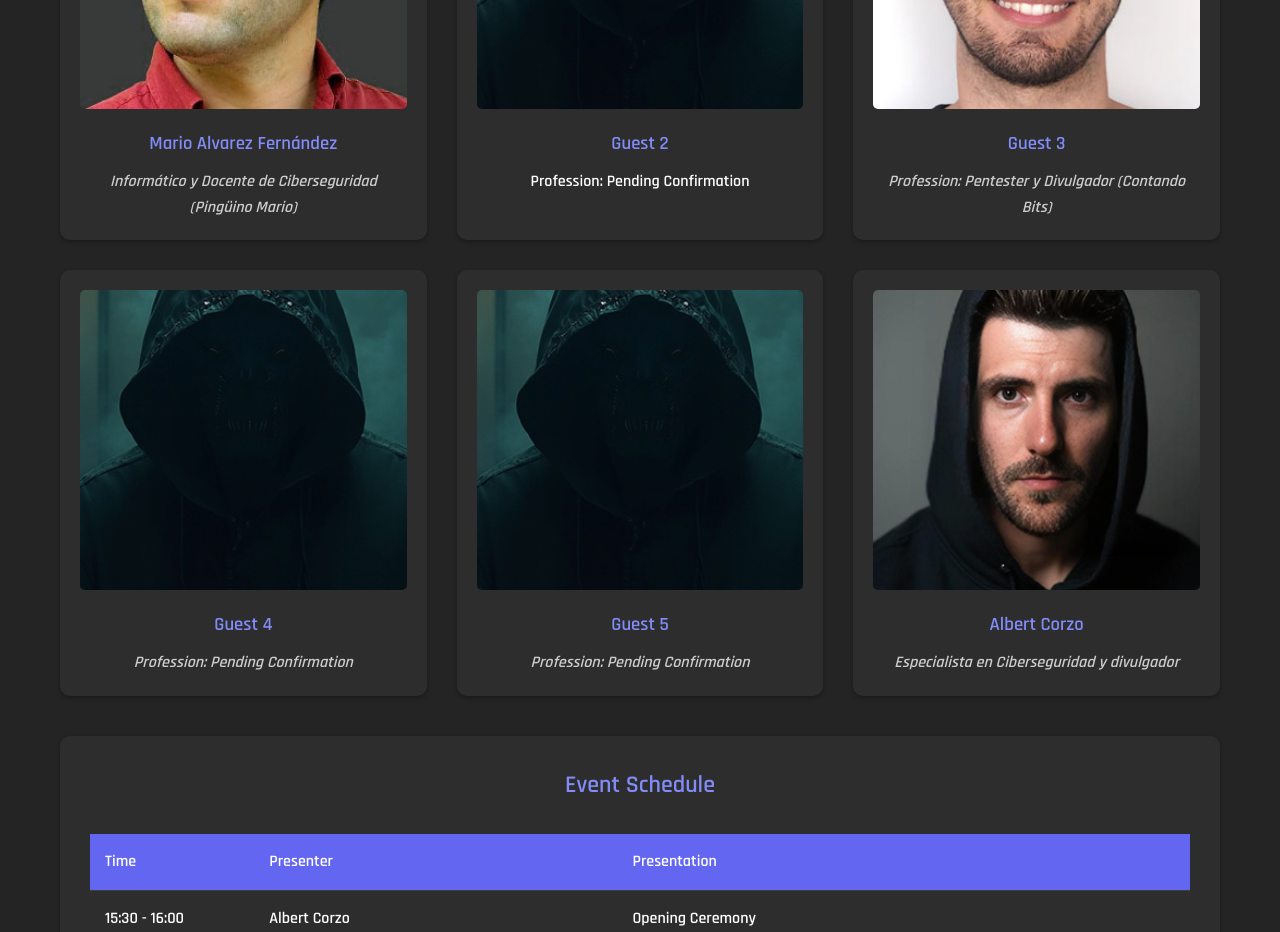
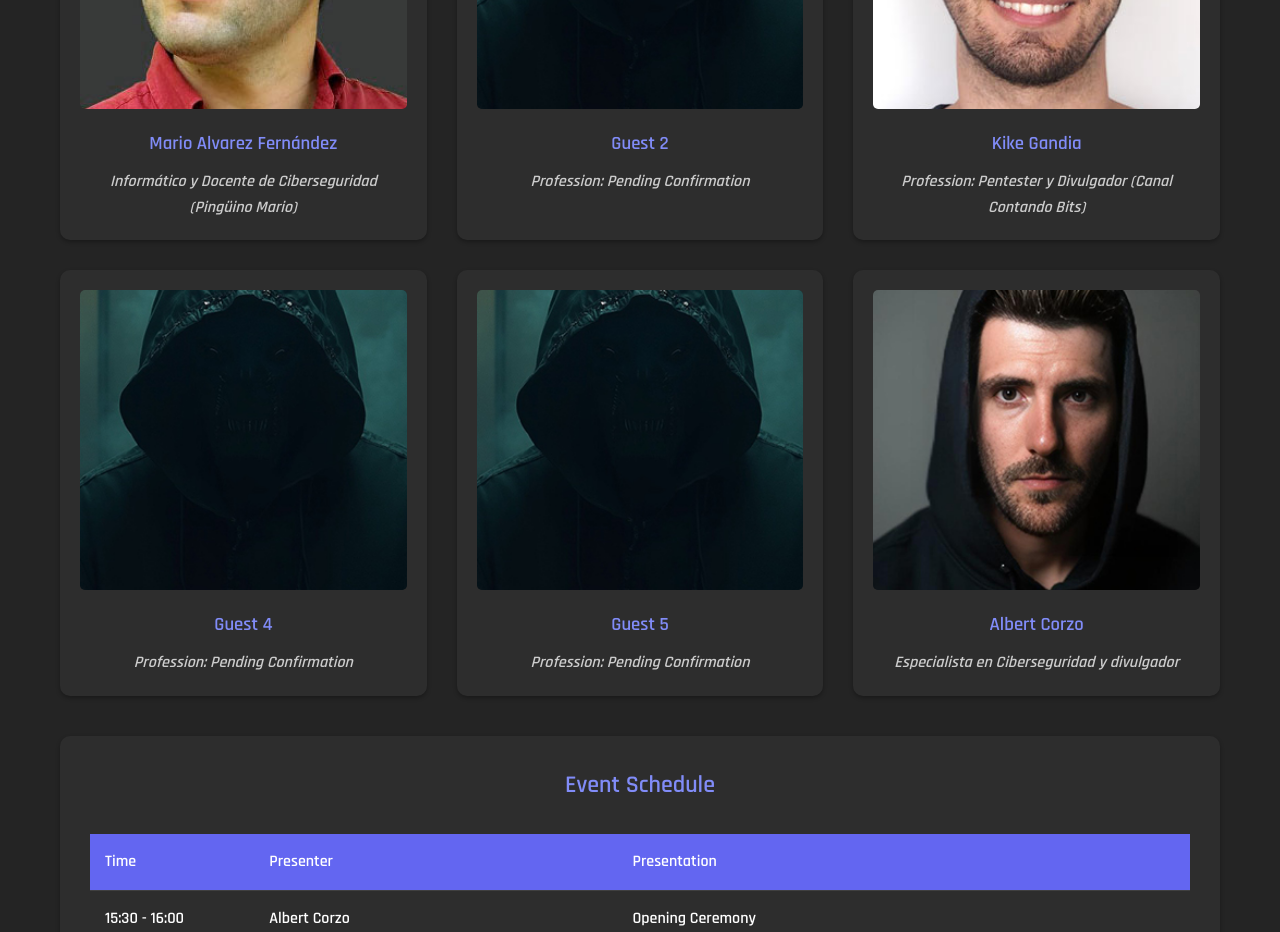
Before and after one commit to influencercon/home, a website built with Vite: page index.html in a window 1280 px wide. Shown: the part 1420-2352 px from the top of the page. Built offline with nearby package versions, Linux system fonts and the light colour scheme.

Commit message:
Update index.html

```diff
--- a/index.html
+++ b/index.html
@@ -69,14 +69,14 @@
                         <img src="images/2.jpg" alt="Guest 2" loading="lazy">
                     </div>
                     <h3><a href="https://lnk.bio/albertc" target="_blank">Guest 2</a></h3>
-                    <p class="Pentester y Divulgador">Profession: Pending Confirmation</p>
+                    <p class="profession">Profession: Pending Confirmation</p>
                 </div>
                 <div class="guest-card">
                     <div class="guest-image">
                         <img src="images/3.jpg" alt="Kike Gandia" loading="lazy">
                     </div>
-                    <h3><a href="https://www.contandobits.com/" target="_blank">Guest 3</a></h3>
-                    <p class="profession">Profession: Pentester y Divulgador (Contando Bits)</p>
+                    <h3><a href="https://www.contandobits.com/" target="_blank">Kike Gandia</a></h3>
+                    <p class="profession">Profession: Pentester y Divulgador (Canal Contando Bits)</p>
                 </div>
                 <div class="guest-card">
                     <div class="guest-image">
```
